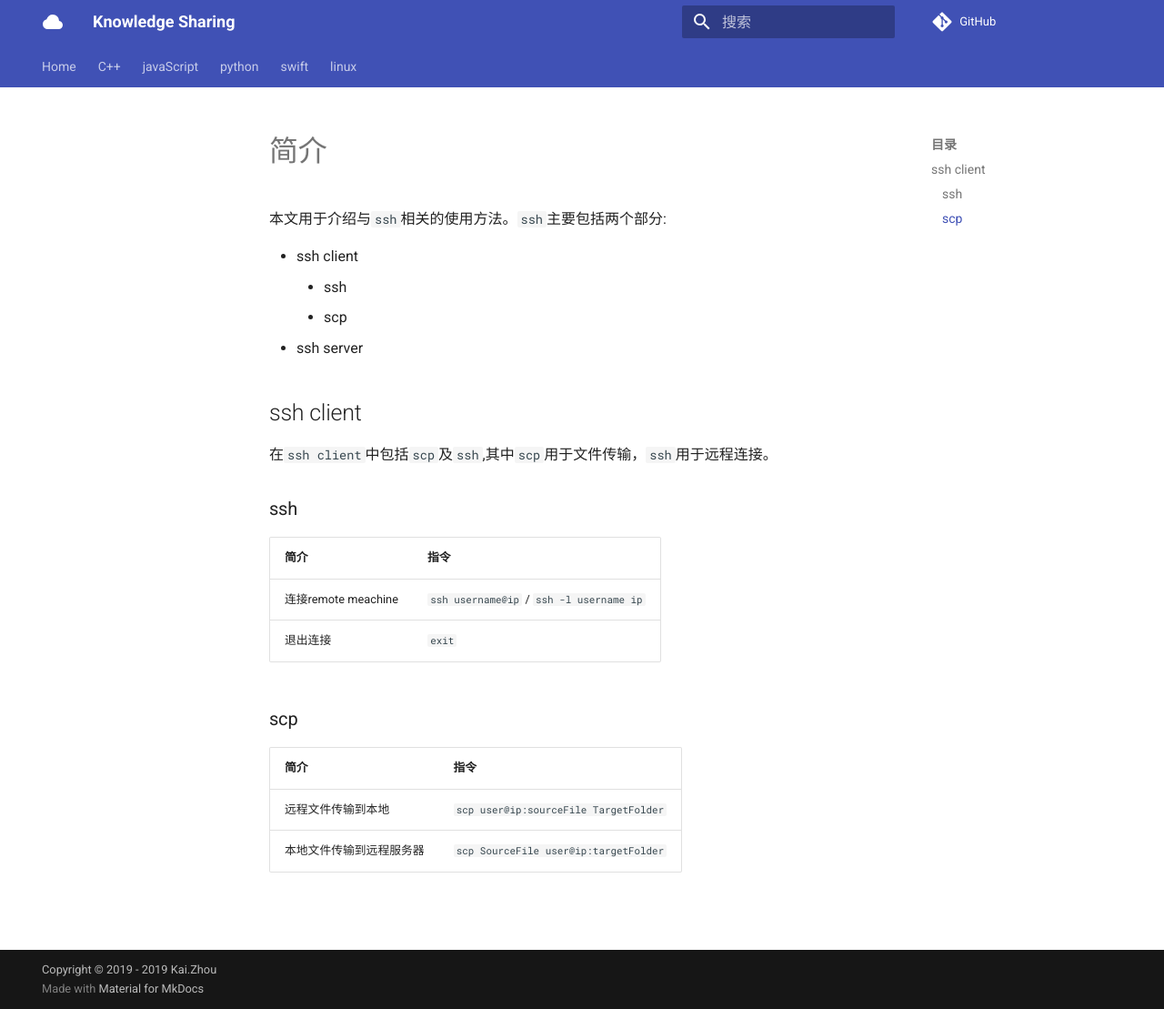
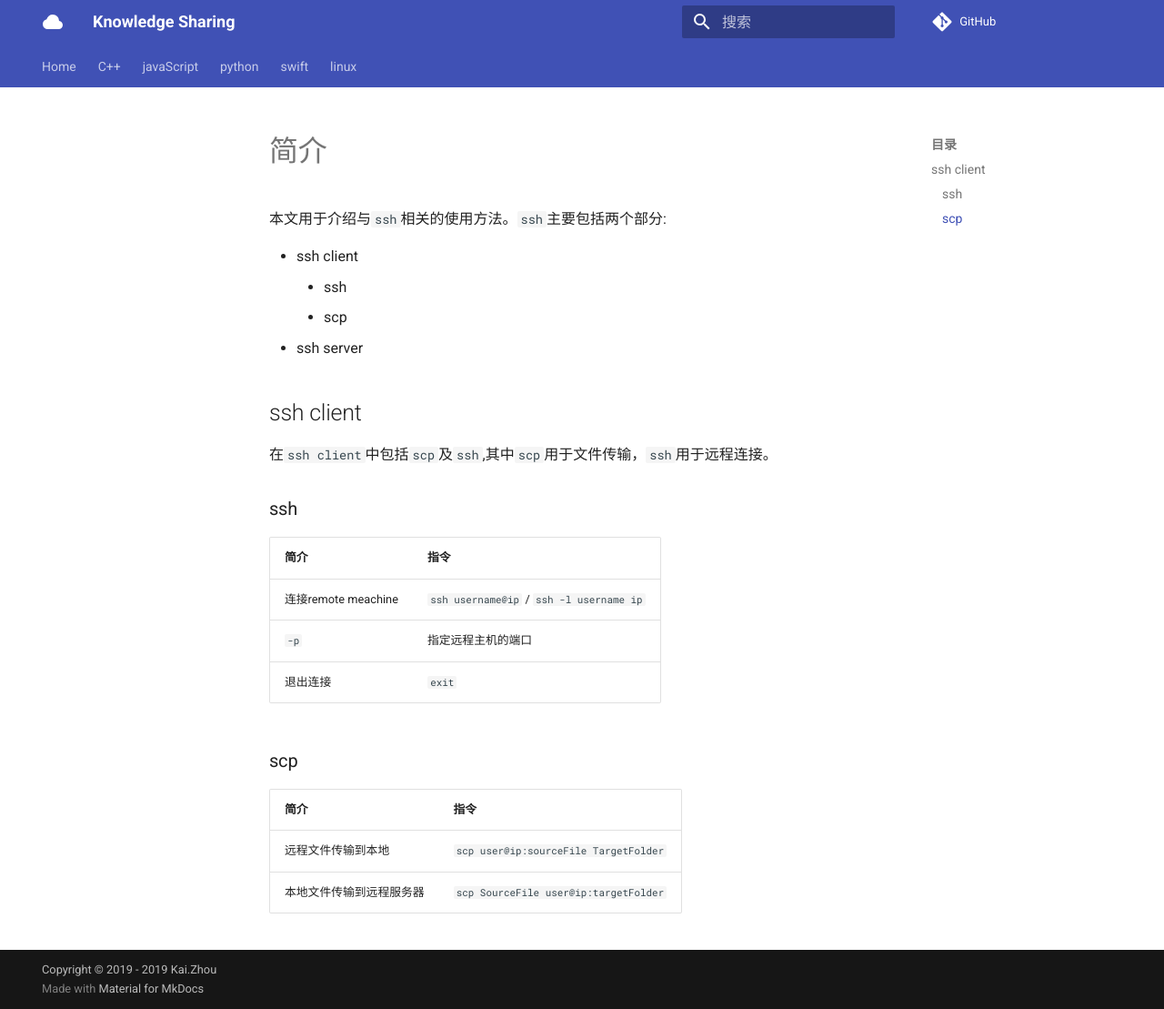
Before and after one commit to zhoukaidev/ks_blog, an MkDocs documentation site: the page built from docs/shell/linux/tools/ssh.md, in a window 1280 px wide and 1109 px high. Shown: the whole window at 91% size. Built offline with MkDocs 1.6.1 and Material for MkDocs 9.7.7, drawn with Linux system fonts in a browser that asks for light colours; comment, search, counter and statistics services are not loaded.

Commit message:
Update ssh.md

```diff
--- a/docs/shell/linux/tools/ssh.md
+++ b/docs/shell/linux/tools/ssh.md
@@ -16,6 +16,7 @@
 | 简介     |   指令    |
 |----------|----------|
 |连接remote meachine  | `ssh username@ip` / `ssh -l username ip`|
+| `-p`  | 指定远程主机的端口  |
 |退出连接   | `exit`  |
 
 ### scp
```
